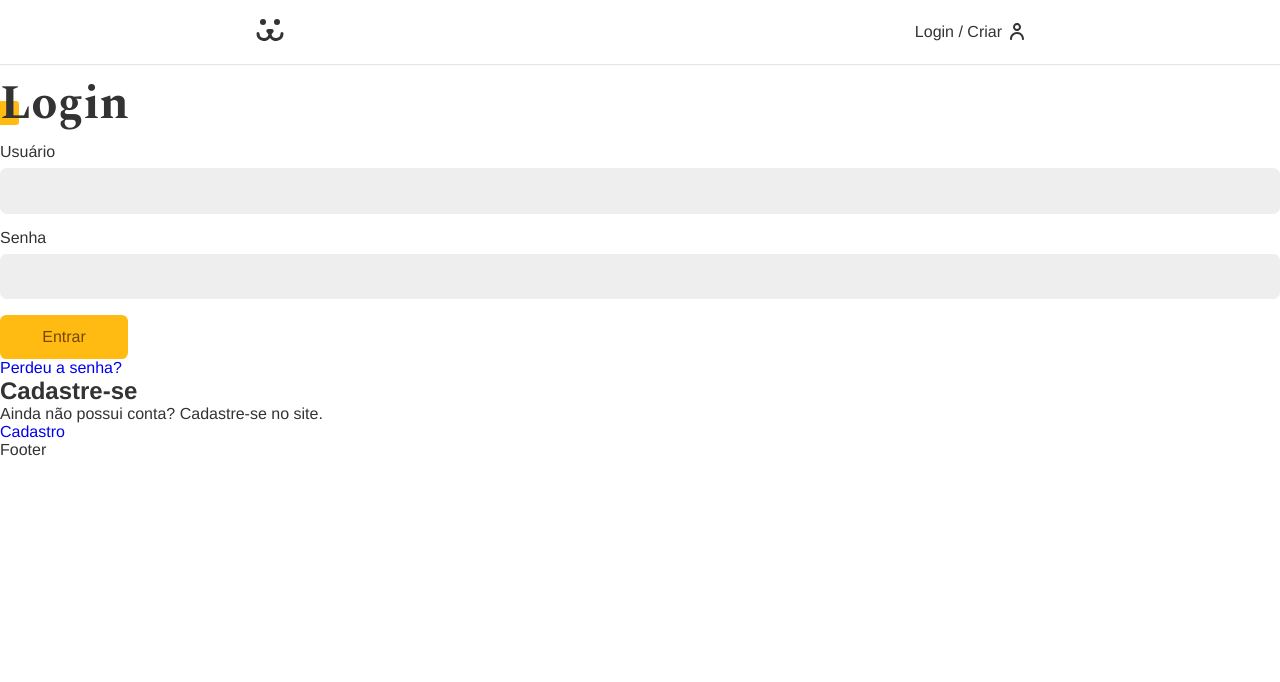
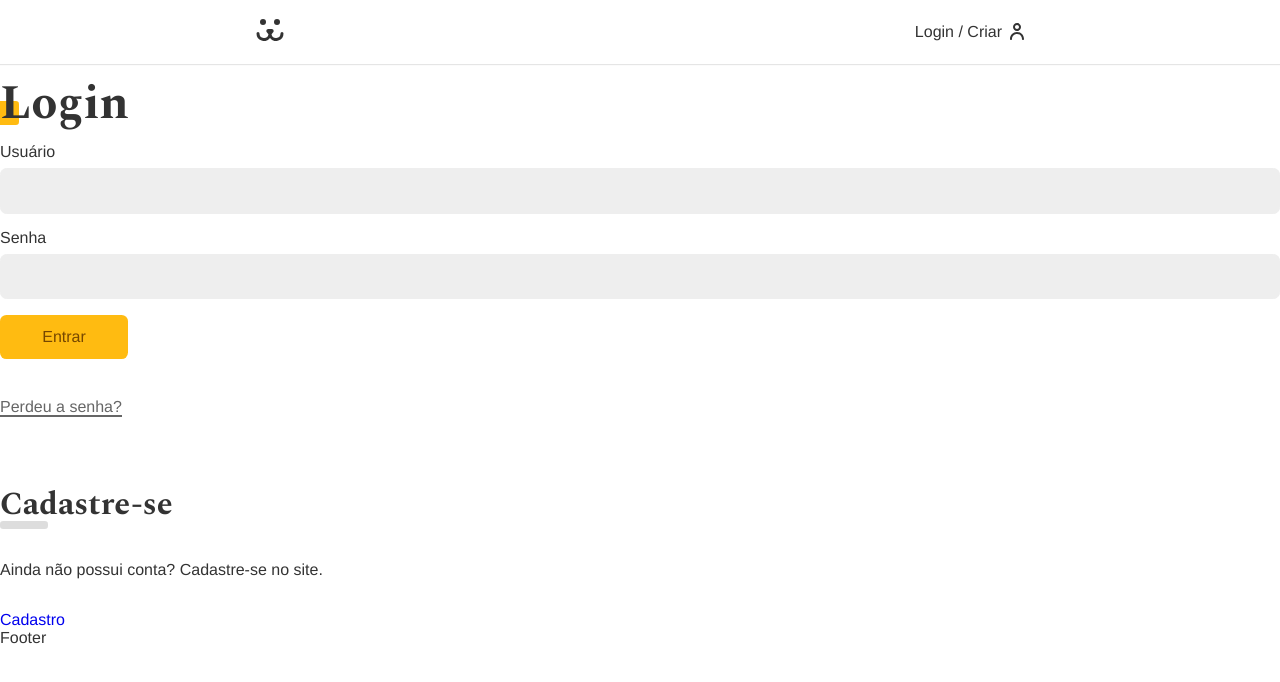
Before and after one commit to rochamaatheus/React-Redux-Dogs, a React (Vite) app: page /login in a window 1280 px wide. Shown: the top 682 px of the page. Built offline with nearby package versions, Linux system fonts and the light colour scheme.

Commit message:
Criando os estilos das classes

```diff
--- a/src/Components/Login/LoginForm.module.css
+++ b/src/Components/Login/LoginForm.module.css
@@ -0,0 +1,42 @@
+.form {
+  margin-bottom: 2rem;
+}
+
+.perdeu {
+  display: inline-block;
+  color: #666;
+  padding: 0.5rem 0;
+  line-height: 1;
+}
+
+.perdeu::after {
+  content: '';
+  height: 2px;
+  width: 100%;
+  background: currentColor;
+  display: block;
+}
+
+.cadastro {
+  margin-top: 4rem;
+}
+
+.cadastro p {
+  margin-top: 2rem;
+  margin-bottom: 2rem;
+}
+
+.subtitle {
+  font-family: var(--type-second);
+  line-height: 1;
+  font-size: 2rem;
+}
+
+.subtitle::after {
+  content: '';
+  display: block;
+  background: #ddd;
+  height: 0.5rem;
+  width: 3rem;
+  border-radius: 0.2rem;
+}
```
